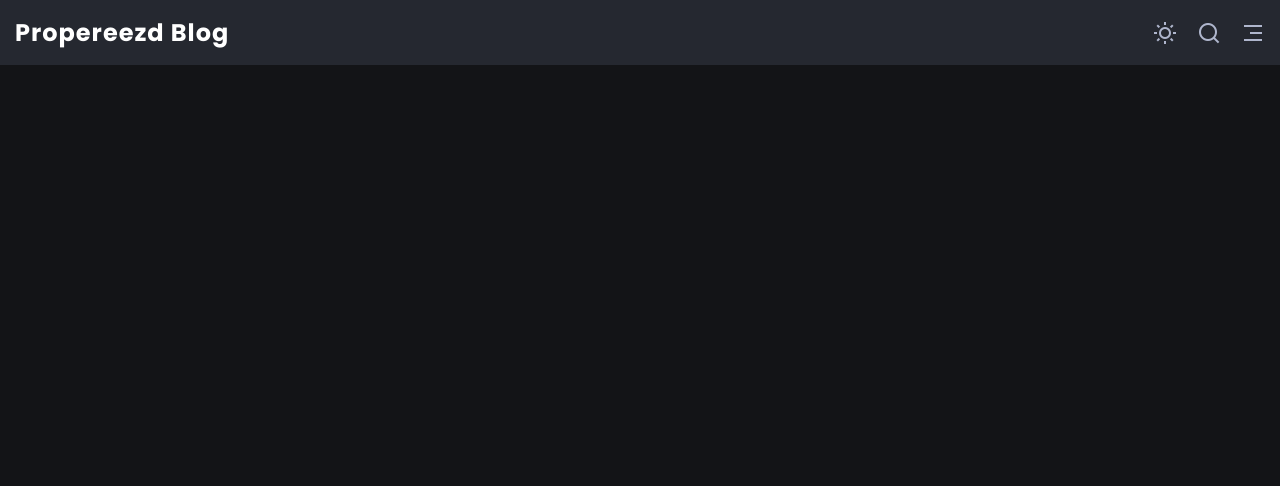
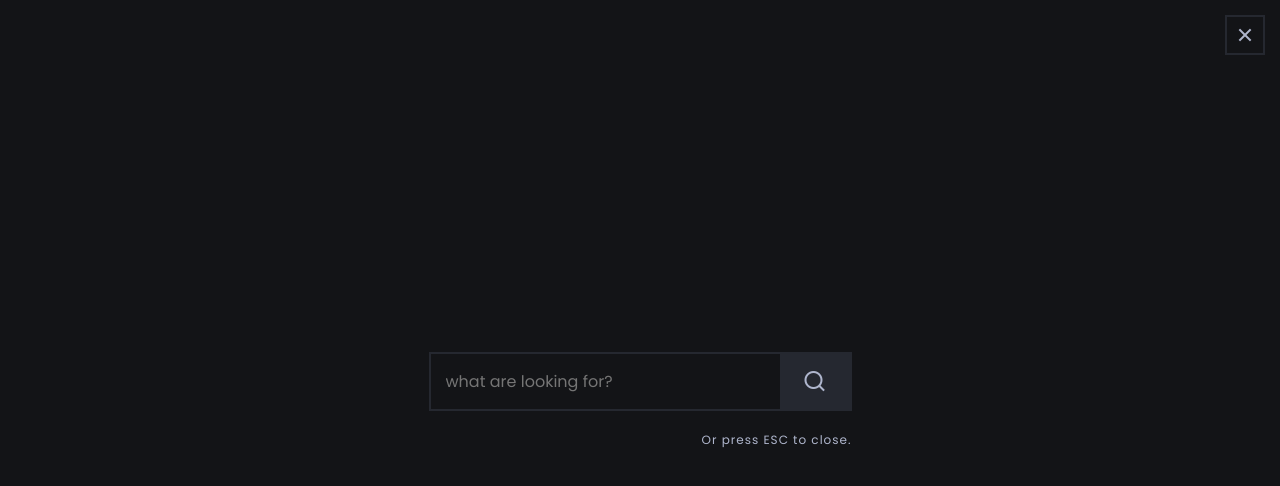
Before and after one commit to lukkearmageddon/blog, a plain HTML site: page index.html in a window 1280 px wide. Both pictures are taken after a click on the button 1209 px from the left and 32 px from the top of the page. Drawn offline with nearby package versions, Linux system fonts and the light colour scheme.

Commit message:
feat: add js logic for search bar & change z-index of container

```diff
--- a/assets/css/main.css
+++ b/assets/css/main.css
@@ -204,7 +204,7 @@ body.light-theme {
     position: fixed;
     top: 0;
     left: 0;
-    z-index: 0;
+    z-index: 9999;
     display: flex;
     opacity: 0;
     transform: scale(0);
--- a/assets/js/main.js
+++ b/assets/js/main.js
@@ -27,9 +27,18 @@ const toggleMenu = () => {
 
 menuToggleIcon.addEventListener('click', toggleMenu);
 // Open/Close search form popup
+const formOpenBtn = selectElement('#search-icon');
+const formCloseBtn = selectElement('#form-close-btn');
+const searchFromContainer = selectElement('#search-form-container');
+
+formOpenBtn.addEventListener('click', () => searchFromContainer.classList.add('activated'));
+
+formCloseBtn.addEventListener('click', () => searchFromContainer.classList.remove('activated'));
 
 // -- Close the search form popup on ESC keypress
-
+window.addEventListener('keyup', event => {
+  if (event.key === 'Escape') searchFromContainer.classList.remove('activated');
+})
 // Switch theme/add to local storage
 const bodyElement = document.body;
 const themeToggleBtn = selectElement('#theme-toggle-btn');
--- a/index.html
+++ b/index.html
@@ -80,13 +80,12 @@
                 </button>
             </form>
 
-
             <span class="form-note">Or press ESC to close.</span>
         </div>
 
-        <buttn class="btn form-close-btn place-items-center" id="form-close-btn">
+        <button class="btn form-close-btn place-items-center" id="form-close-btn">
             <i class="ri-close-line"></i>
-        </buttn>
+        </button>
     </div>
     <!-- Featured articles -->
 
```
